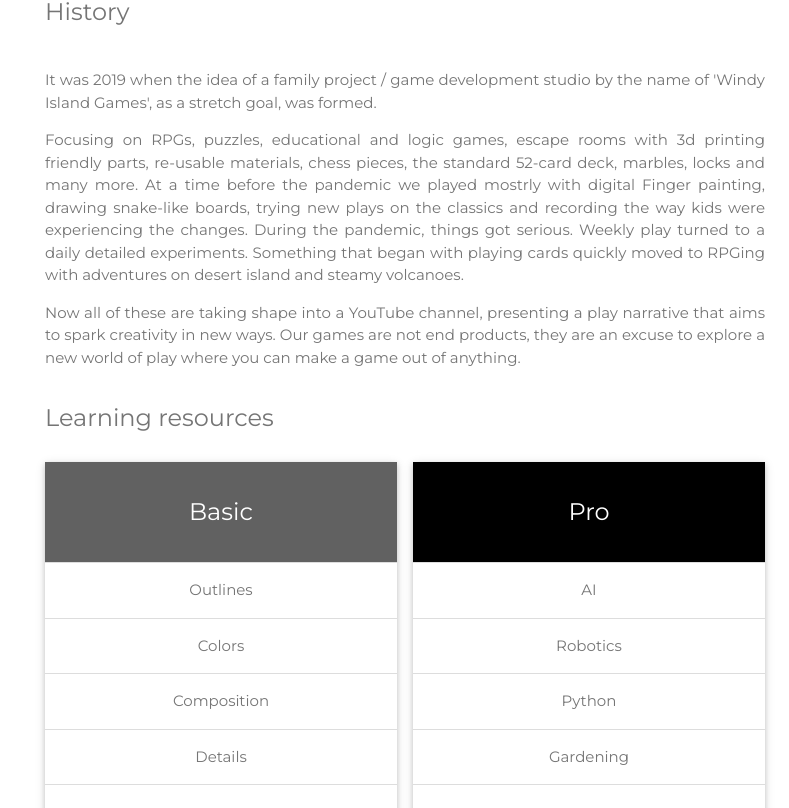
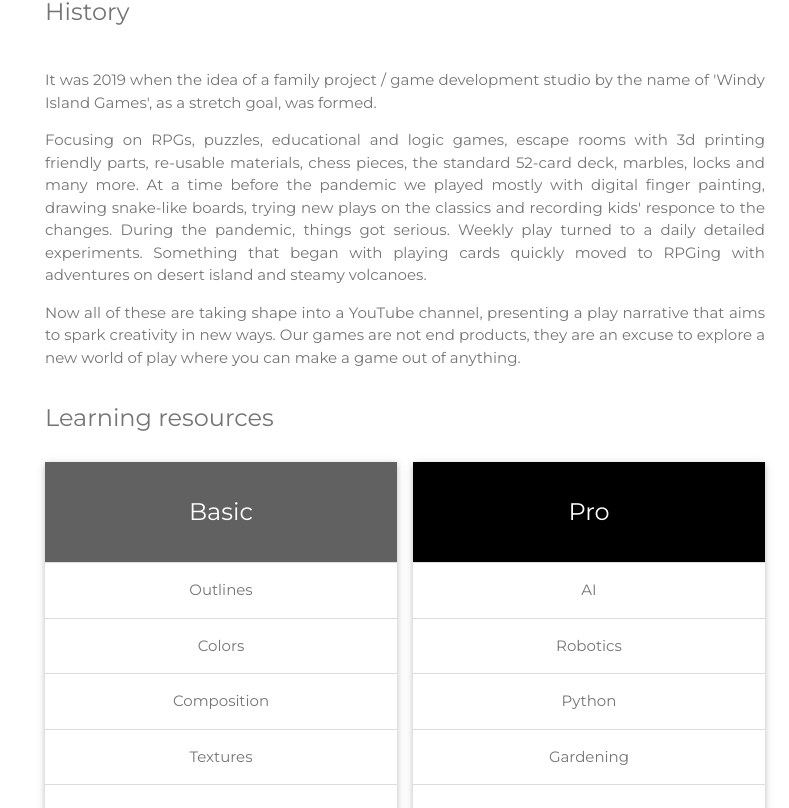
Before and after one commit to ma8u/ma8u.github.io, a plain HTML site: page index.html in a window 1280 px wide. Shown: the part 2992-3800 px from the top of the page, without its empty margins (491-1280 px from the left). Drawn offline with Linux system fonts and the light colour scheme.

Commit message:
Update index.html

```diff
--- a/index.html
+++ b/index.html
@@ -71,7 +71,7 @@
   <div class="w3-content w3-justify w3-text-grey w3-padding-32" id="about">
     <h2>About</h2>
     <hr class="w3-opacity">
-    <p> This is a repository of Digital art created by me and my family including tools and code. Learn more at Windy Island games <a href="https://sites.google.com/view/windy-island-games/about" target="_blank">website</a> and <a href="https://www.youtube.com/channel/UCz_mHU6djaU7KfptF6-HWzg" target="_blank">YouTube channel</a>.
+    <p> This is a repository of Digital art created by me and my family including tools and code. Learn more at Windy Island games <a href="https://sites.google.com/view/windy-island-games/about" target="_blank">Website</a> and <a href="https://www.youtube.com/channel/UCz_mHU6djaU7KfptF6-HWzg" target="_blank">YouTube channel</a>.
       Enjoy responsibly...
     </p>
     <h3 class="w3-padding-16">Tools</h3>
@@ -130,8 +130,8 @@
     <p>It was 2019 when the idea of a family project / game development studio by the name of 'Windy Island Games', as a stretch goal, was formed.</p>
     <p> Focusing on RPGs, puzzles, educational and logic games, escape rooms with 3d printing friendly parts,
       re-usable materials, chess pieces, the standard 52-card deck, marbles, locks and many more.
-      At a time before the pandemic we played mostrly with digital Finger painting, drawing snake-like boards,
-      trying new plays on the classics and recording the way kids were experiencing the changes.
+      At a time before the pandemic we played mostly with digital finger painting, drawing snake-like boards,
+      trying new plays on the classics and recording kids' responce to the changes.
       During the pandemic, things got serious. Weekly play turned to a daily detailed experiments.
       Something that began with playing cards quickly moved to RPGing with adventures on desert island and steamy volcanoes. </p>
       <p>Now all of these are taking shape into a YouTube channel, presenting a play narrative that aims to spark creativity in new ways.
@@ -147,7 +147,7 @@
           <li class="w3-padding-16">Outlines</li>
           <li class="w3-padding-16">Colors</li>
           <li class="w3-padding-16">Composition</li>
-          <li class="w3-padding-16">Details</li>
+          <li class="w3-padding-16">Textures</li>
           <li class="w3-padding-16">
             <h2> </h2>
             <span class="w3-opacity">per month</span>
```
